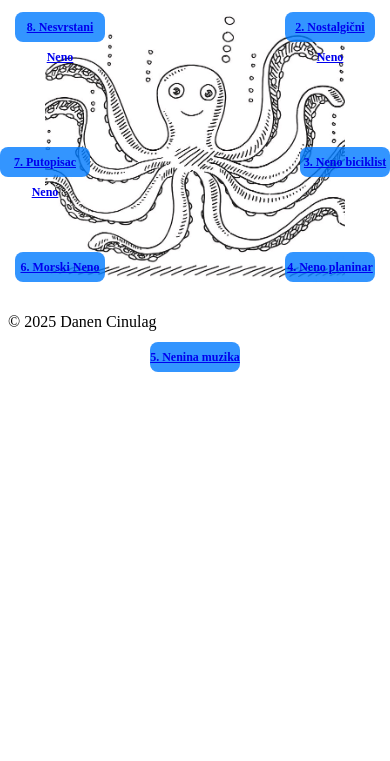
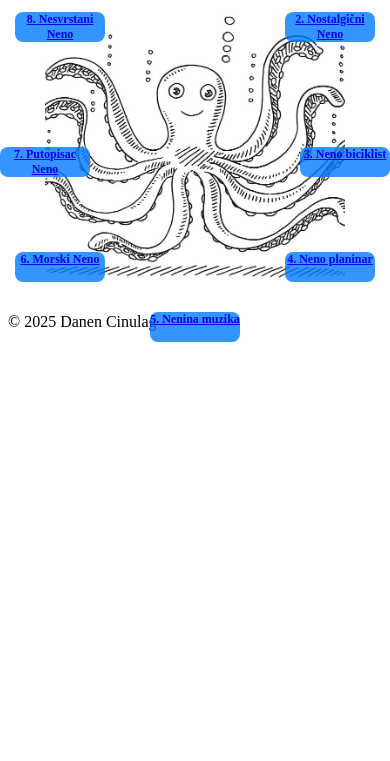
Before and after one commit to dcinulag/ci0g-site, a plain HTML site: page index.html in a window 390 px wide. Shown: the part 83-844 px from the top of the page. Drawn offline with Linux system fonts and the light colour scheme.

Commit message:
Update style.css

```diff
--- a/style.css
+++ b/style.css
@@ -30,6 +30,10 @@
   border-radius: 8px;
   z-index: 2;
   transition: transform 0.3s, background-color 0.3s;
+  word-wrap: break-word; /* Omogućuje razbijanje dugačkih riječi */
+  text-overflow: ellipsis; /* Dodavanje ... ako tekst izlazi iz okvira */
+  overflow: hidden; /* Sprječavanje izlaska teksta izvan kućice */
+  white-space: normal; /* Omogućuje tekst u više redova */
 }
 
 /* Stilovi za manje zaslone (mobitele) */
@@ -43,7 +47,7 @@
     width: 90px; /* Manje kućice */
     height: 30px;
     font-size: 12px; /* Manji font za bolju preglednost */
-    line-height: 30px;
+    line-height: 15px; /* Prilagodba za više redova teksta */
   }
 
   .arm.tentacle1 {
@@ -68,7 +72,7 @@
   }
 
   .arm.tentacle5 {
-    bottom: -25%; /* Lagano podizanje kućice broj 5 */
+    bottom: -15%; /* Podiže kućicu broj 5 */
     left: 50%;
     transform: translate(-50%, 0);
   }
@@ -89,7 +93,7 @@
   }
 }
 
-/* Stilovi za velike zaslone (laptopi i širi) */
+/* Stilovi za velike zaslone (laptop i širi) */
 @media (min-width: 1024px) {
   .octopus-container {
     width: 500px; /* Veća hobotnica za veće zaslone */
@@ -104,7 +108,7 @@
   }
 
   .arm.tentacle1 {
-    top: -10%; /* Pomicanje Tata Neno niže */
+    top: -10%; /* Manje prilagodbe za Tata Neno na velikim zaslonima */
     left: 50%;
     transform: translate(-50%, 0);
   }
```
